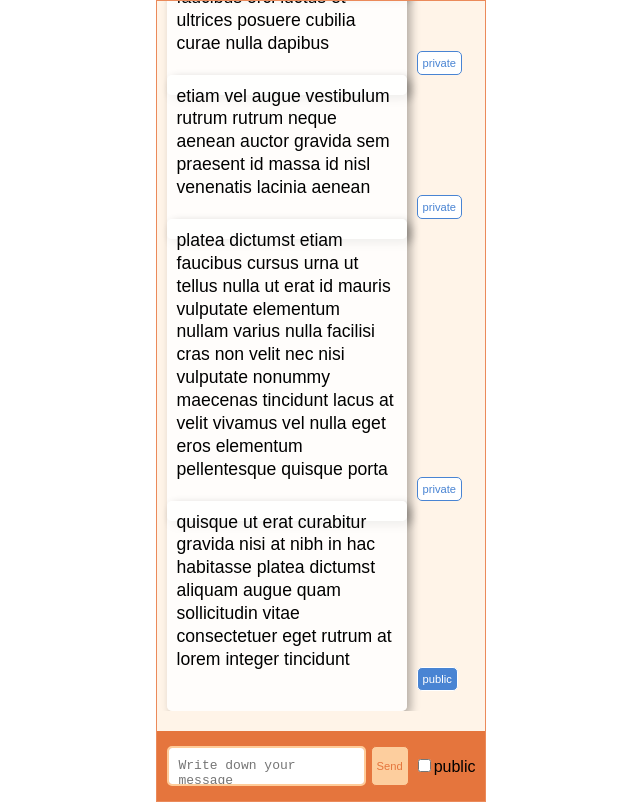
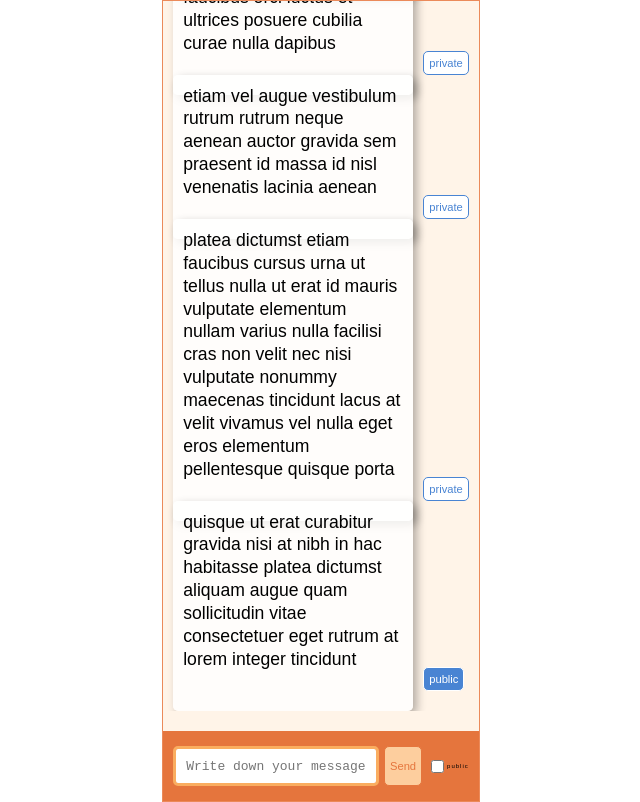
Before and after one commit to sunyrora/chat-test, a React app: page / in a window 1280 px wide. Shown: the whole page, without its empty margins (319-959 px from the left). Built offline with nearby package versions, Linux system fonts and the light colour scheme; no server answers.

Commit message:
CSS color change

```diff
--- a/src/components/Write.css
+++ b/src/components/Write.css
@@ -6,6 +6,11 @@
   margin-top: 20px;
   padding: 10px;
   background-color: #e5753d;
+}
+
+*:focus {
+  border: 3px solid #faad60;
+  outline: none;
 }
 
 textarea {
@@ -21,20 +26,25 @@ textarea {
   border: 1px solid #ffcc99;
 }
 
-CheckBox {
-  flex-grow: 1;
+.checkBox:focus {
+  border: 3px solid #f0844f;
 }
 
-textarea:focus {
-  border: 2px solid #ffcc99;
+.checkBox {
+  display: flex;
+  font-size: 0.6em;
+  align-self: center;
+  text-align: center;
 }
 
-label.checkBox {
-  font-size: 0.6em;
-  align-self: flex-end;
+.checkInput {
+  color: hotpink;
+  border: 10px solid hotpink;
 }
-input[type=checkbox] {
-  background-color: cornflowerblue;
+
+label {
+  letter-spacing: 1px;
+  align-self: center;
 }
 
 button {
```
